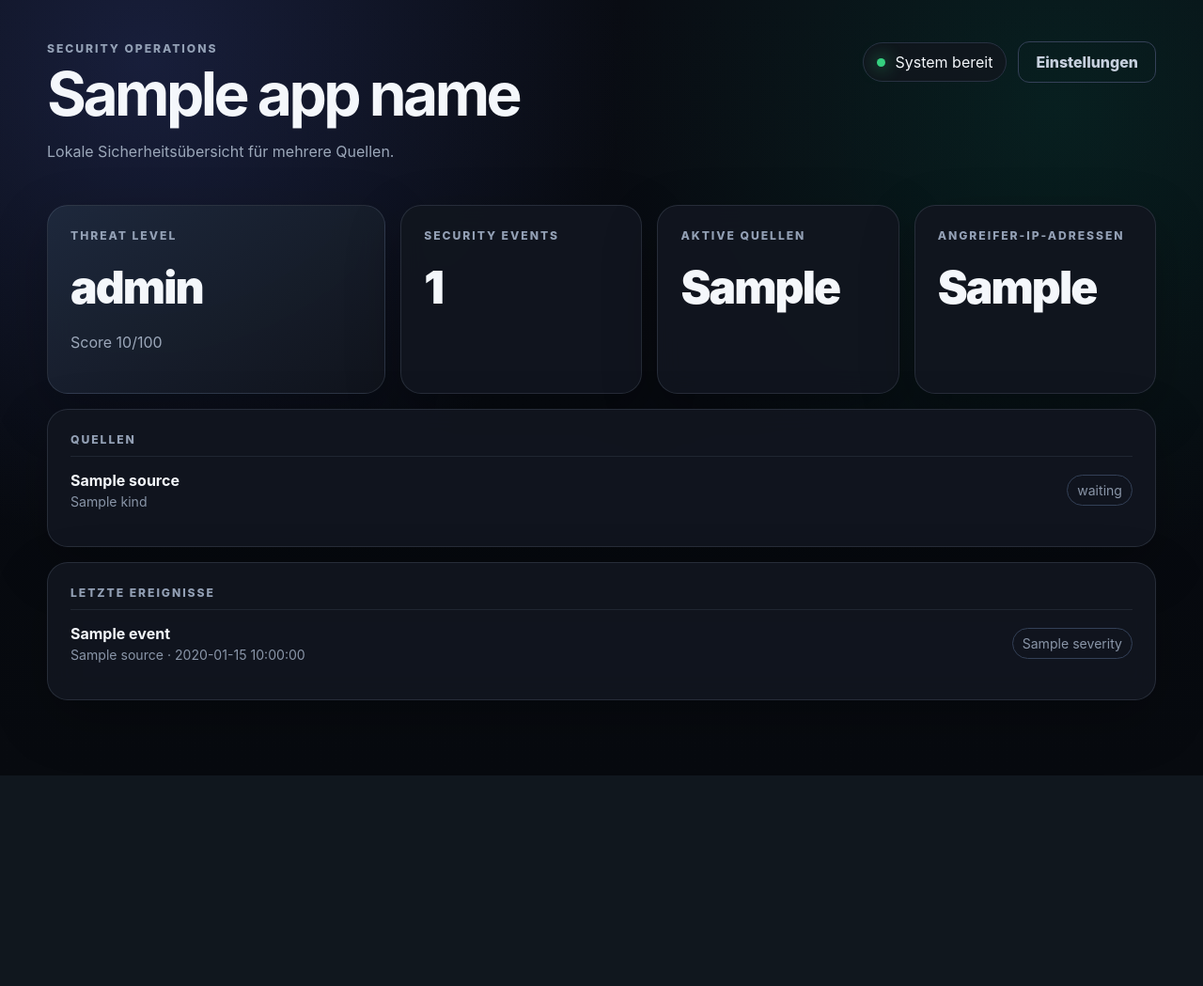
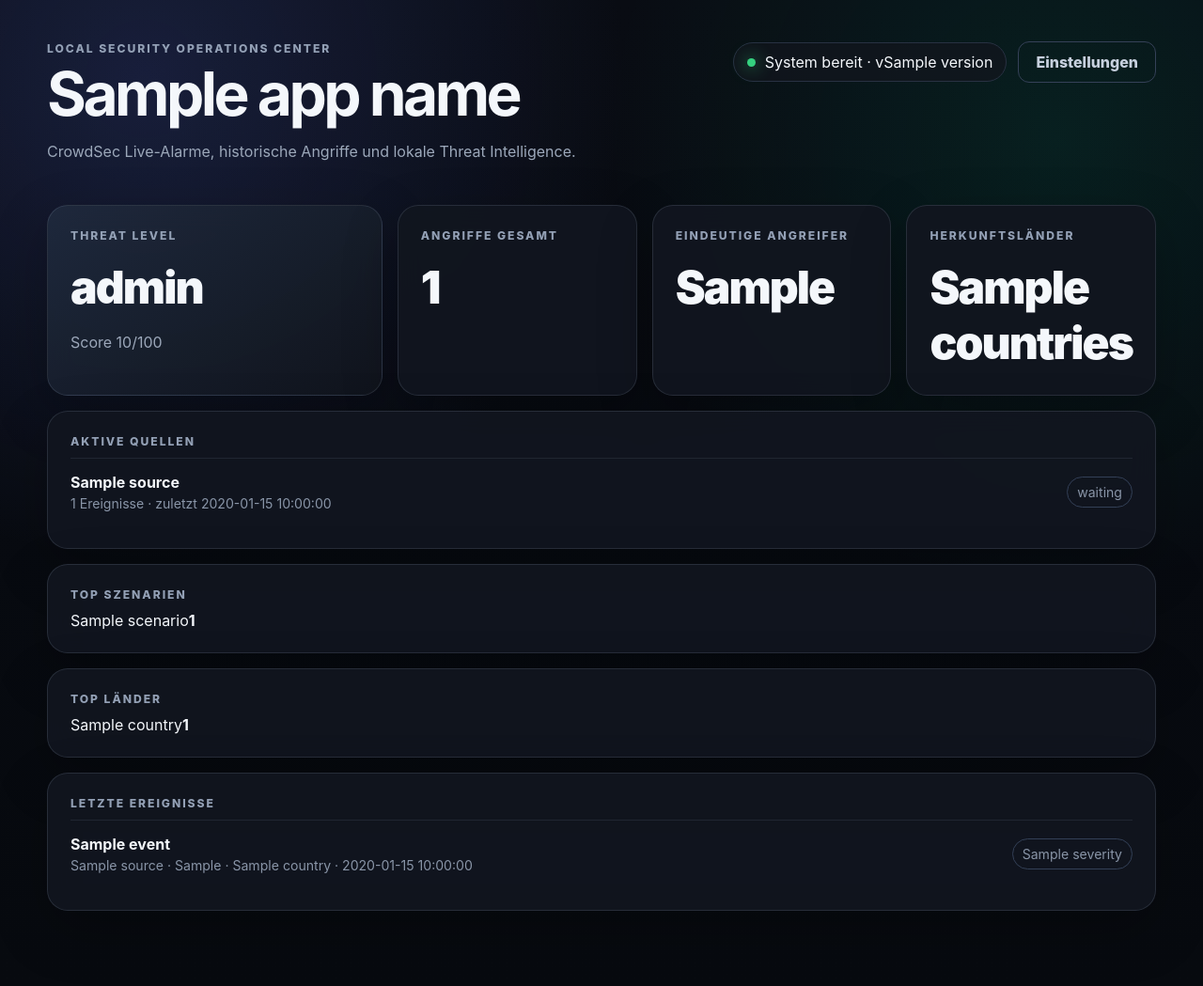
Before and after one commit to MagicMikeMirror/homelab-sentinel, a FastAPI app: template app/templates/dashboard.html in a window 1280 px wide. Shown: the whole page at 94% size. Before the commit the page ends 825 px from the top, so only its background shows below. Run offline with FastAPI, Linux system fonts and the light colour scheme; the template is opened without the code that fills it: most values are stand-ins (such as "Sample title", 1, 10 or a date in 2020); parts of the project's set-up code (start-up, migrations or seed data) failed here and were passed over.

Commit message:
feat: add threat intelligence dashboard

```diff
--- a/app/templates/dashboard.html
+++ b/app/templates/dashboard.html
@@ -10,50 +10,45 @@
   <main class="shell">
     <header class="topbar">
       <div>
-        <p class="eyebrow">SECURITY OPERATIONS</p>
+        <p class="eyebrow">LOCAL SECURITY OPERATIONS CENTER</p>
         <h1>{{ app_name }}</h1>
-        <p class="subtitle">Lokale Sicherheitsübersicht für mehrere Quellen.</p>
+        <p class="subtitle">CrowdSec Live-Alarme, historische Angriffe und lokale Threat Intelligence.</p>
       </div>
-      <div class="header-actions">
-        <div class="status"><span></span> System bereit</div>
-        <a class="button secondary" href="/settings">Einstellungen</a>
-      </div>
+      <div class="header-actions"><div class="status"><span></span> System bereit · v{{ version }}</div><a class="button secondary" href="/settings">Einstellungen</a></div>
     </header>
 
     <section class="grid">
-      <article class="card hero-card">
-        <p class="label">Threat Level</p>
-        <p class="threat">{{ threat_level }}</p>
-        <p class="muted">Score {{ threat_score }}/100</p>
-      </article>
-      <article class="card"><p class="label">Security Events</p><p class="metric">{{ total_events }}</p></article>
-      <article class="card"><p class="label">Aktive Quellen</p><p class="metric">{{ active_sources }}</p></article>
-      <article class="card"><p class="label">Angreifer-IP-Adressen</p><p class="metric">{{ unique_ips }}</p></article>
+      <article class="card hero-card"><p class="label">Threat Level</p><p class="threat">{{ threat_level }}</p><p class="muted">Score {{ threat_score }}/100</p></article>
+      <article class="card"><p class="label">Angriffe gesamt</p><p class="metric">{{ total_events }}</p></article>
+      <article class="card"><p class="label">Eindeutige Angreifer</p><p class="metric">{{ unique_ips }}</p></article>
+      <article class="card"><p class="label">Herkunftsländer</p><p class="metric">{{ countries }}</p></article>
     </section>
 
-    <section class="card section-card">
-      <p class="label">Quellen</p>
-      <div class="source-list">
-        {% for source in sources %}
-        <div class="source-row">
-          <div><strong>{{ source.name }}</strong><span>{{ source.kind }}</span></div>
-          <span class="source-status">{{ source.status }}</span>
+    <section class="intel-grid">
+      <article class="card section-card">
+        <p class="label">Aktive Quellen</p>
+        <div class="source-list">
+          {% for source in source_stats %}
+          <div class="source-row"><div><strong>{{ source.name }}</strong><span>{{ source.count }} Ereignisse{% if source.last_seen_at %} · zuletzt {{ source.last_seen_at }}{% endif %}</span></div><span class="source-status">{{ source.status }}</span></div>
+          {% else %}<p class="muted">Noch keine Quelle hat Daten gesendet.</p>{% endfor %}
         </div>
-        {% endfor %}
-      </div>
+      </article>
+      <article class="card section-card">
+        <p class="label">Top Szenarien</p>
+        {% for scenario in top_scenarios %}<div class="rank-row"><span>{{ scenario.scenario }}</span><strong>{{ scenario.count }}</strong></div>{% else %}<p class="muted">Noch keine Szenarien vorhanden.</p>{% endfor %}
+      </article>
+      <article class="card section-card">
+        <p class="label">Top Länder</p>
+        {% for country in top_countries %}<div class="rank-row"><span>{{ country.country }}</span><strong>{{ country.count }}</strong></div>{% else %}<p class="muted">Noch keine Länderinformationen vorhanden.</p>{% endfor %}
+      </article>
     </section>
 
     <section class="card section-card">
       <p class="label">Letzte Ereignisse</p>
       <div class="event-list">
         {% for event in events %}
-        <div class="event-row">
-          <div><strong>{{ event.title }}</strong><span>{{ event.source.name }} · {{ event.seen_at }}</span></div>
-          <span class="severity severity-{{ event.severity }}">{{ event.severity }}</span>
-        </div>
-        {% else %}
-        <p class="muted">Noch keine Ereignisse gespeichert.</p>
-        {% endfor %}
+        <div class="event-row"><div><strong>{{ event.title }}</strong><span>{{ event.source.name }}{% if event.source_ip %} · {{ event.source_ip }}{% endif %}{% if event.country %} · {{ event.country }}{% endif %} · {{ event.seen_at }}</span></div><span class="severity severity-{{ event.severity }}">{{ event.severity }}</span></div>
+        {% else %}<p class="muted">Noch keine Ereignisse gespeichert.</p>{% endfor %}
       </div>
     </section>
   </main>
```
